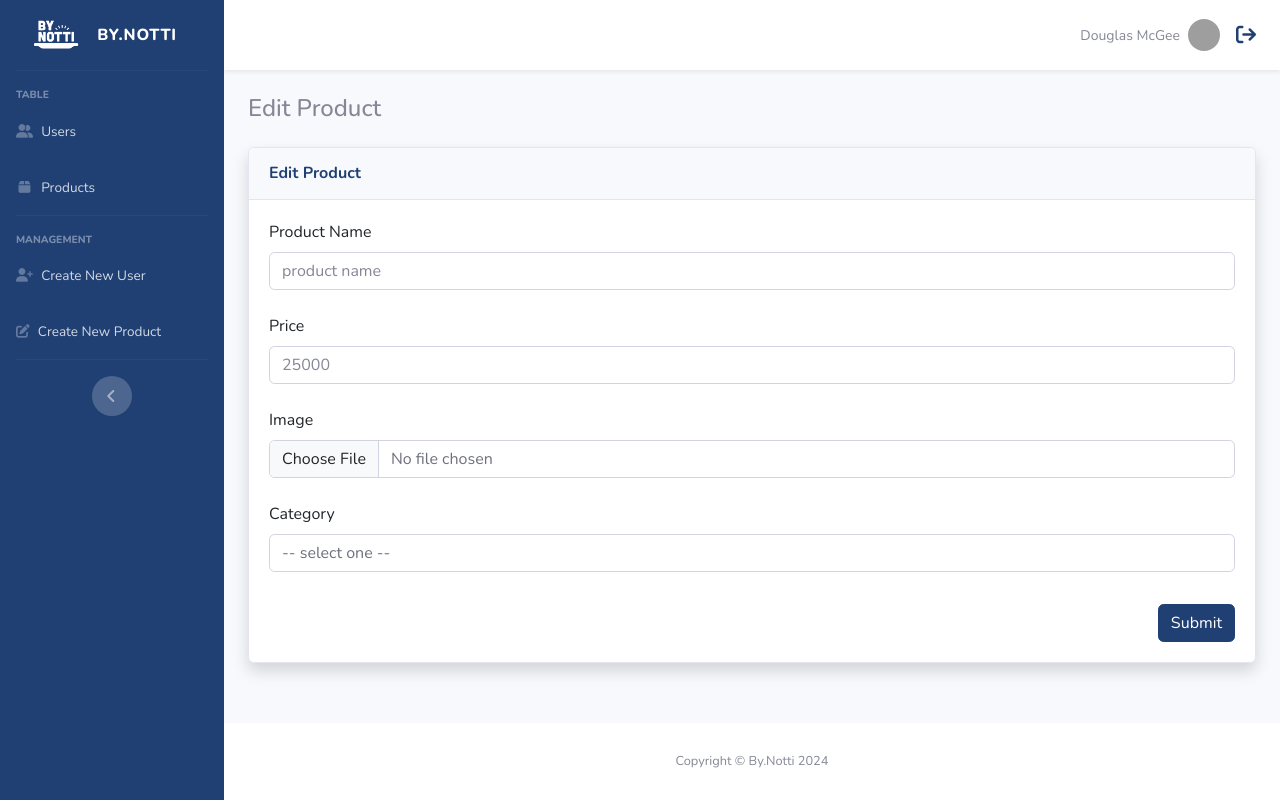
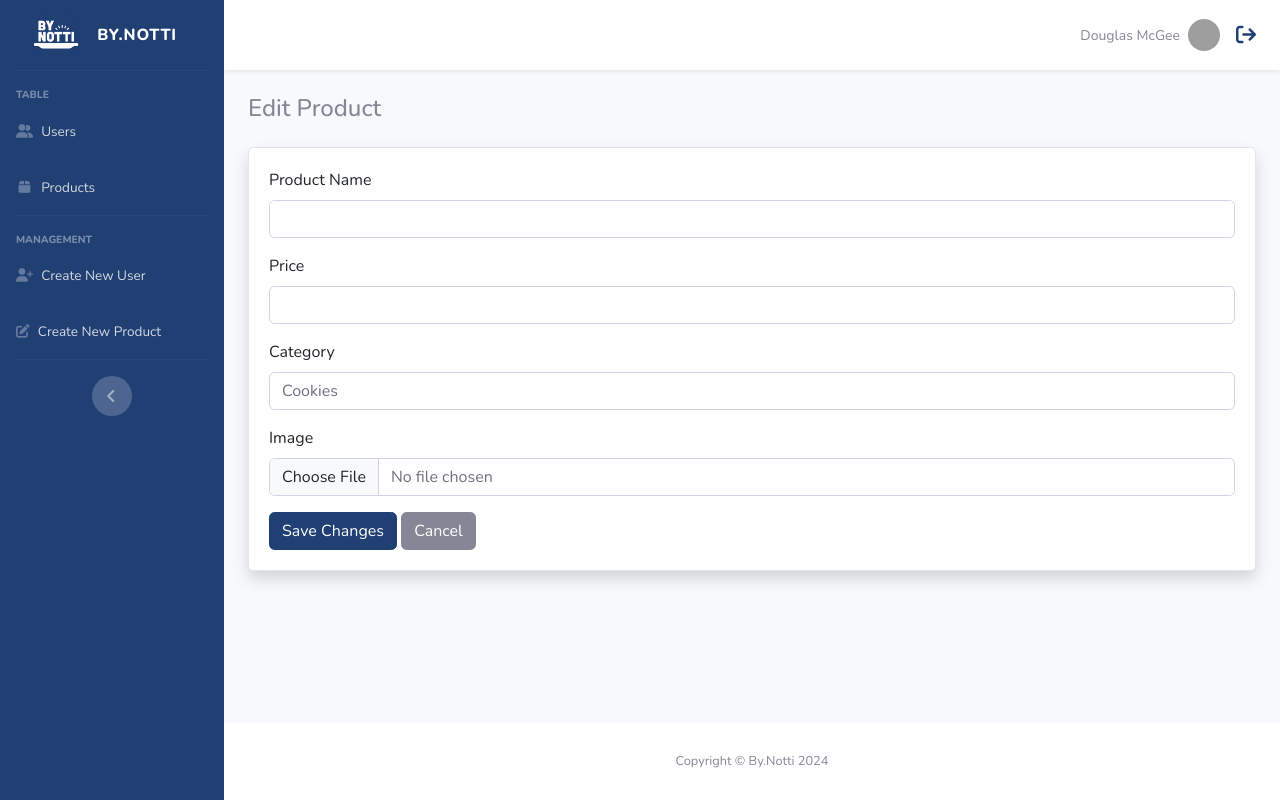
Before and after one commit to dzzhar/capstone-project, a Python web app: template templates/admin/pages/edit_product.html in a window 1280 px wide. Run offline with Jinja, Linux system fonts and the light colour scheme; the template is opened without the code that fills it, so the values that code supplies are empty; some libraries are stand-ins or nearby versions; grey boxes are pictures that could not be loaded.

Commit message:
edit_product

```diff
--- a/templates/admin/pages/edit_product.html
+++ b/templates/admin/pages/edit_product.html
@@ -3,41 +3,40 @@
 {% block title %}Edit Product | By.Notti{% endblock %}
 
 {% block content %}
-    <div class="container-fluid">
-        <h4 class="mb-2 mb-4">Edit Product</h4>
-        <div class="card shadow mb-4">
-            <div class="card-header py-3">
-                <h6 class="m-0 fw-bold text-primary">Edit Product</h6>
-            </div>
-            <div class="card-body">
-                <div class="row d-flex gap-2">
-                    <div class="form-group">
-                        <label for="product_name" class="form-control-label">Product Name</label>
-                        <input class="form-control" type="text" id="product_name" placeholder="product name" />
-                    </div>
-                    <div class="form-group">
-                        <label for="price" class="form-control-label">Price</label>
-                        <input class="form-control" type="number" id="price" placeholder="25000" />
-                    </div>
-                    <div class="form-group">
-                        <label for="image" class="form-control-label">Image</label>
-                        <input class="form-control" type="file" id="image" />
-                    </div>
-                    <div class="form-group">
-                        <label for="category" class="form-control-label"
-                          >Category</label
-                        >
-                        <select class="form-control" name="category" id="category">
-                          <option disabled selected>-- select one --</option>
-                          <option value="cookies">Cookies</option>
-                          <option value="brownies">Brownies</option>
-                        </select>
-                      </div>
+<div class="container-fluid">
+    <h4 class="mb-4">Edit Product</h4>
+    <div class="card shadow">
+        <div class="card-body">
+            <form method="POST" action="{{ url_for('edit_product', product_id=product._id) }}" enctype="multipart/form-data">
+                <div class="mb-3">
+                    <label for="product_name" class="form-label">Product Name</label>
+                    <input type="text" class="form-control" id="product_name" name="product_name"
+                           value="{{ product.product_name }}" required>
                 </div>
-                <div class="d-flex justify-content-end pt-3">
-                    <button class="btn btn-primary btn-md">Submit</button>
+                <div class="mb-3">
+                    <label for="price" class="form-label">Price</label>
+                    <input type="number" class="form-control" id="price" name="price"
+                           value="{{ product.price }}" required>
                 </div>
-            </div>
+                <div class="mb-3">
+                    <label for="category" class="form-label">Category</label>
+                    <select class="form-control" id="category" name="category" required>
+                        <option value="" disabled>Select Category</option>
+                        <option value="Cookies" {% if product.category == "Cookies" %}selected{% endif %}>Cookies</option>
+                        <option value="Brownies" {% if product.category == "Brownies" %}selected{% endif %}>Brownies</option>
+                    </select>
+                </div>
+                <div class="mb-3">
+                    <label for="image" class="form-label">Image</label>
+                    <input type="file" class="form-control" id="image" name="image">
+                    {% if product.image %}
+                    <small>Current Image: <a href="{{ url_for('static', filename='images/' ~ product.image) }}" target="_blank">{{ product.image }}</a></small>
+                    {% endif %}
+                </div>
+                <button type="submit" class="btn btn-primary">Save Changes</button>
+                <a href="{{ url_for('products_table') }}" class="btn btn-secondary">Cancel</a>
+            </form>
         </div>
     </div>
+</div>
 {% endblock %}
```
Also changed, not shown: app.py (+131 -5 lines), templates/admin/pages/create_product.html (+8 -9 lines), templates/admin/pages/products.html (+25 -20 lines), 3 other files.
